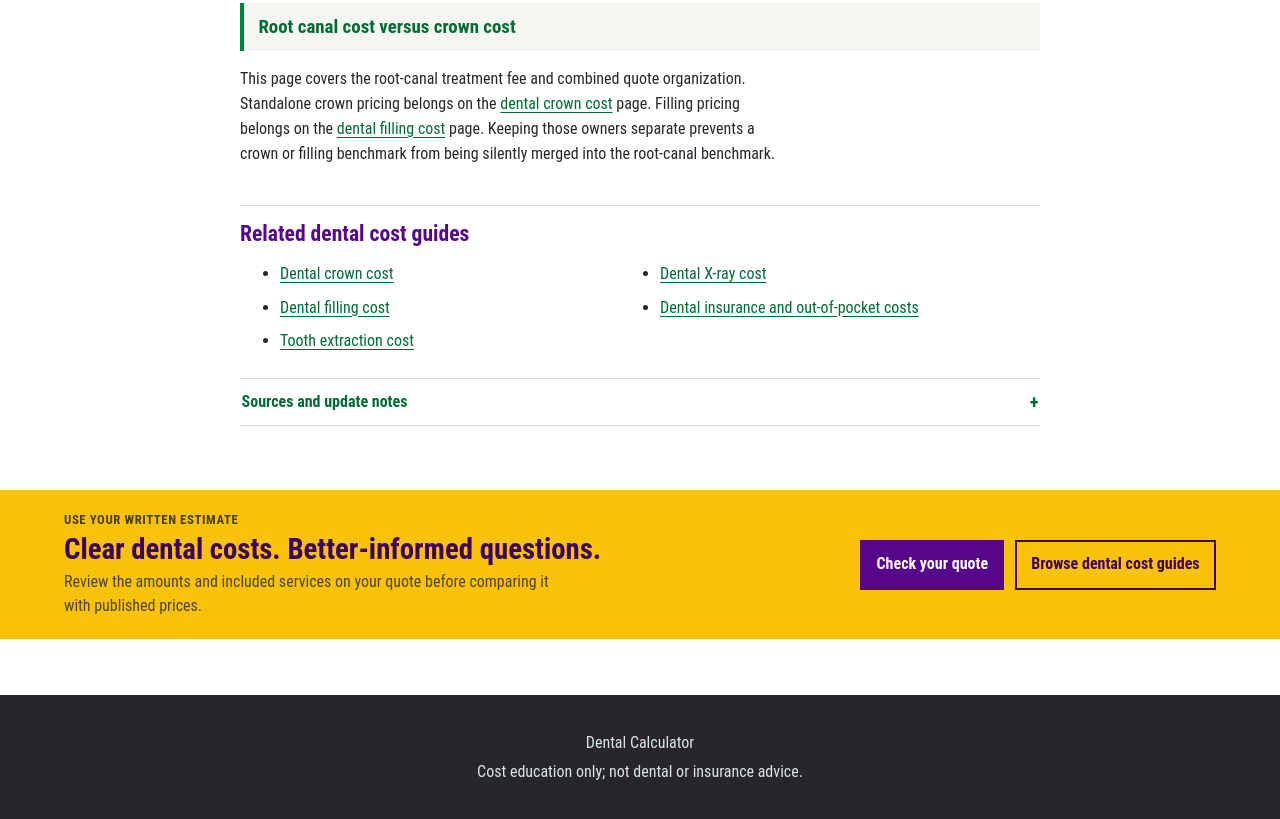
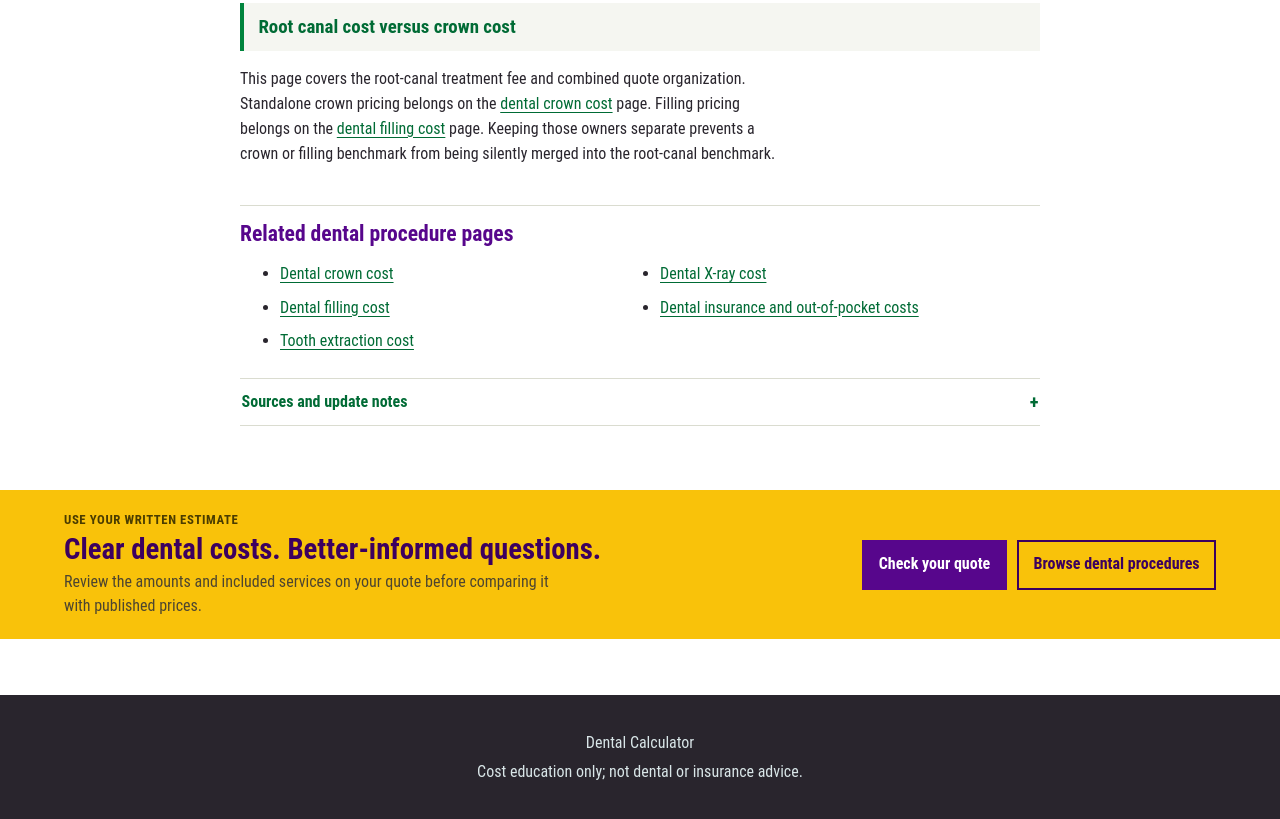
Before and after one commit to yes155/Dental-Calculator, a website: page src/root-canal-cost/index.html in a window 1280 px wide. Shown: the part 3137-3956 px from the top of the page. Drawn offline with Linux system fonts and the light colour scheme.

Commit message:
ux: label related links as unified procedure pages

```diff
--- a/src/root-canal-cost/index.html
+++ b/src/root-canal-cost/index.html
@@ -114,11 +114,11 @@
   <h2>Root canal cost versus crown cost</h2>
   <p>This page covers the root-canal treatment fee and combined quote organization. Standalone crown pricing belongs on the <a href="/dental-crown-cost/">dental crown cost</a> page. Filling pricing belongs on the <a href="/dental-filling-cost/">dental filling cost</a> page. Keeping those owners separate prevents a crown or filling benchmark from being silently merged into the root-canal benchmark.</p>
 
-  <h2 class="related-heading">Related dental cost guides</h2>
+  <h2 class="related-heading">Related dental procedure pages</h2>
   <ul class="related-links"><li><a href="/dental-crown-cost/">Dental crown cost</a></li><li><a href="/dental-filling-cost/">Dental filling cost</a></li><li><a href="/tooth-extraction-cost/">Tooth extraction cost</a></li><li><a href="/dental-x-ray-cost/">Dental X-ray cost</a></li><li><a href="/dental-insurance-out-of-pocket-costs/">Dental insurance and out-of-pocket costs</a></li></ul>
   <details class="sources-disclosure"><summary>Sources and update notes</summary><div class="sources-disclosure-body"><p><strong>Sources:</strong> CareCredit/Synchrony root-canal cost research; Humana Orlando procedure examples; ADA MouthHealthy root-canal guidance; American Association of Endodontists root-canal and retreatment guidance. Cost education only.</p></div></details>
 </article>
-<section class="procedure-cta-band" aria-label="Check your written quote"><div><p class="eyebrow">Use your written estimate</p><h2>Clear dental costs. Better-informed questions.</h2><p>Review the amounts and included services on your quote before comparing it with published prices.</p></div><div class="procedure-cta-actions"><a href="#quote-calculator">Check your quote</a><a class="procedure-cta-secondary" href="/#common-costs">Browse dental cost guides</a></div></section></main>
+<section class="procedure-cta-band" aria-label="Check your written quote"><div><p class="eyebrow">Use your written estimate</p><h2>Clear dental costs. Better-informed questions.</h2><p>Review the amounts and included services on your quote before comparing it with published prices.</p></div><div class="procedure-cta-actions"><a href="#quote-calculator">Check your quote</a><a class="procedure-cta-secondary" href="/#common-costs">Browse dental procedures</a></div></section></main>
 <footer class="site-footer"><p>Dental Calculator</p><p>Cost education only; not dental or insurance advice.</p></footer>
 <script type="module" src="/assets/root-canal-calculator-ui.mjs"></script>
 </body>
```
